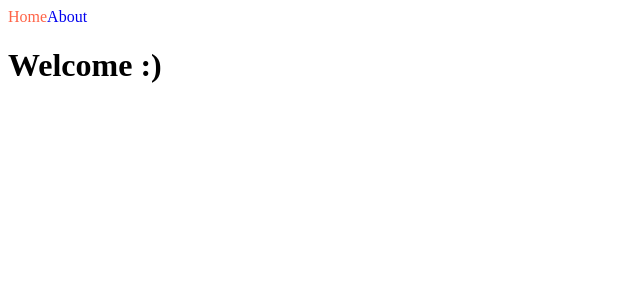
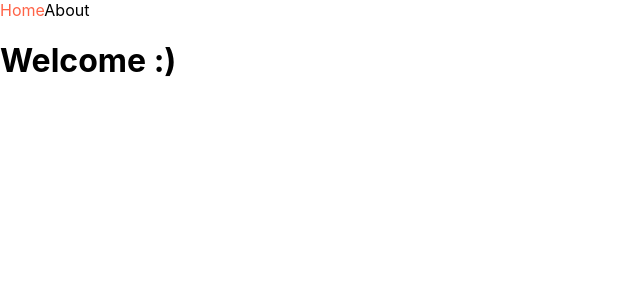
Before and after one commit to ChaeSooYeon/nextjs-tutorial, a Next.js app: page / in a window 1280 px wide. Shown: the top 300 px of the page, without its empty margins (0-640 px from the left). Built offline with nearby package versions, Linux system fonts and the light colour scheme.

Commit message:
Custom App

```diff
--- /dev/null
+++ b/pages/_app.js
@@ -0,0 +1,11 @@
+import NavBar from "../components/NavBar";
+import "../styles/globals.css";
+
+export default function App({Component, pageProps}){
+    return (
+        <>
+            <NavBar />
+            <Component {...pageProps} />
+        </>
+    )
+}
--- a/pages/about.js
+++ b/pages/about.js
@@ -3,7 +3,6 @@
 export default function about(){
     return(
         <div>
-            <NavBar />
             <h1>About</h1>
         </div>
     )
--- a/pages/index.js
+++ b/pages/index.js
@@ -3,7 +3,6 @@
 export default function Home(){
     return (
         <div>
-            <NavBar />
             <h1>Welcome :)</h1>
         </div>
     )
```
